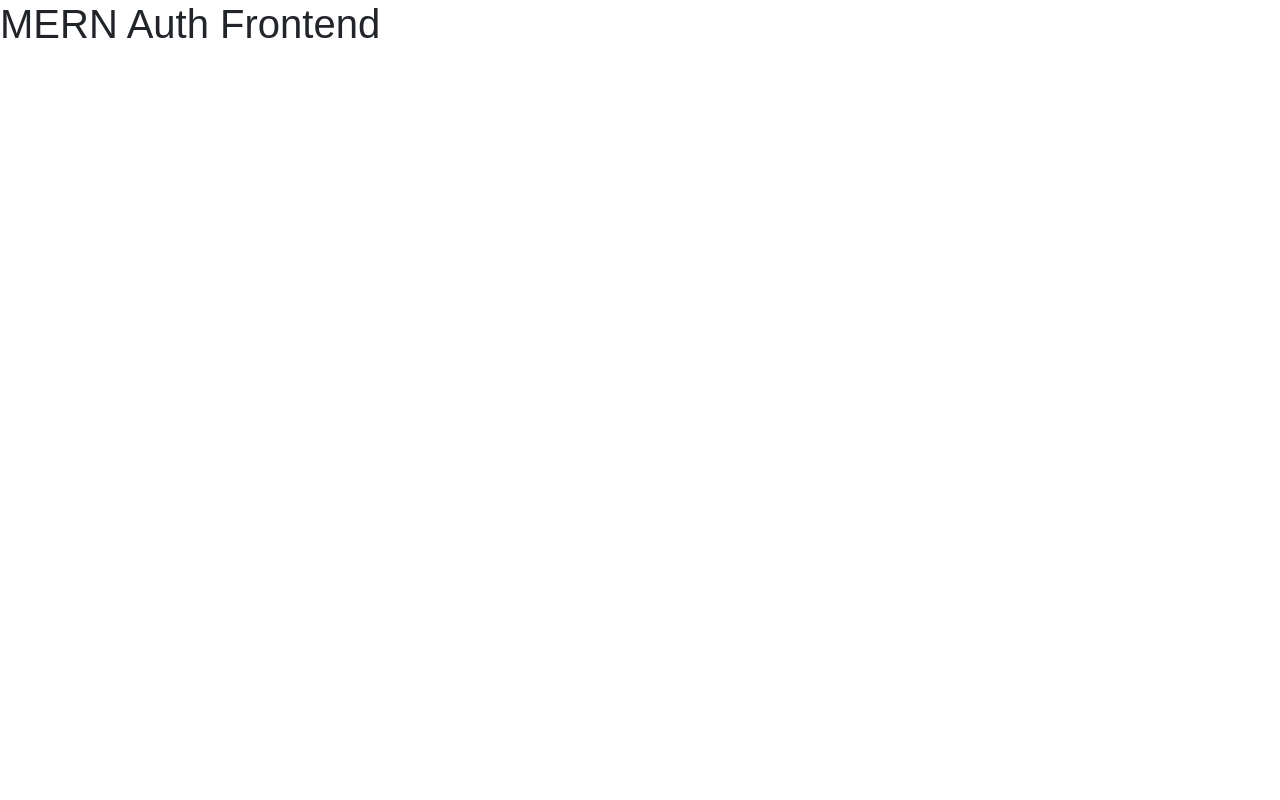
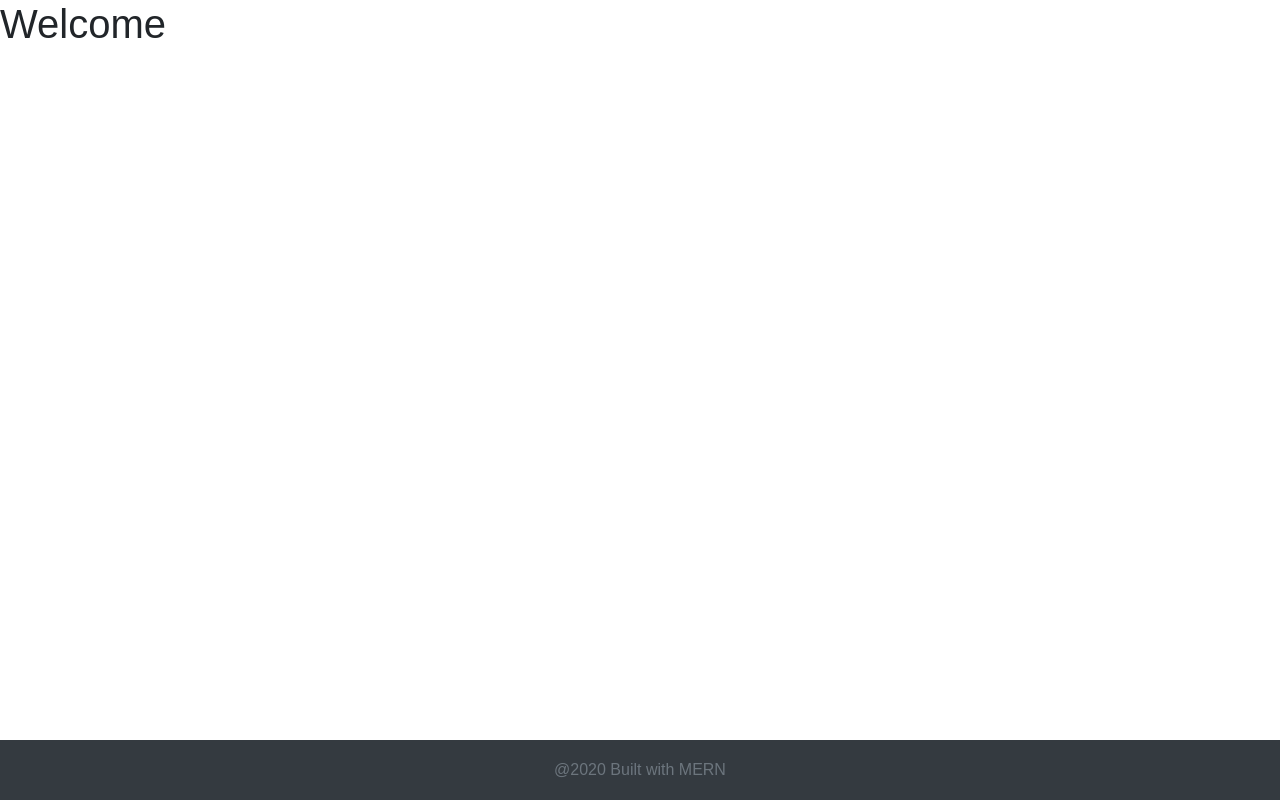
Before and after one commit to BGoldenberg161/MERN_auth, a React (Create React App) app in the folder frontend/: page / in a window 1280 px wide. Built offline with nearby package versions, Linux system fonts and the light colour scheme; the HTML template or start-up script is replaced by a standard one.

Commit message:
[components]add About, Welcome, and Footer components

```diff
--- a/frontend/src/App.js
+++ b/frontend/src/App.js
@@ -1,10 +1,14 @@
 import React from 'react';
 import './App.css';
+import Welcome from'./components/Welcome'
+import About from'./components/About'
+import Footer from'./components/Footer'
 
 function App() {
   return (
     <div className="App">
-      <h1>MERN Auth Frontend</h1>
+      <Welcome />
+      <Footer />
     </div>
   );
 }
--- /dev/null
+++ b/frontend/src/components/About.js
@@ -0,0 +1,12 @@
+import React from 'react'
+
+const About = () => {
+    return(
+        <div>
+            <h1>About</h1>
+            <p> Blah blah blah</p>
+        </div>
+    )
+}
+
+export default About
--- /dev/null
+++ b/frontend/src/components/Footer.js
@@ -0,0 +1,13 @@
+import React from 'react'
+
+const Footer = () => {
+    return(
+        <footer className="footer bg-dark">
+            <div className="conatiner text-center">
+                <span className="text-muted">@2020 Built with MERN</span>
+            </div>
+        </footer>
+    )
+}
+
+export default Footer
--- /dev/null
+++ b/frontend/src/components/Welcome.js
@@ -0,0 +1,11 @@
+import React from 'react'
+
+const Welcome = () => {
+    return(
+        <div>
+            <h1>Welcome</h1>
+        </div>
+    )
+}
+
+export default Welcome
```
